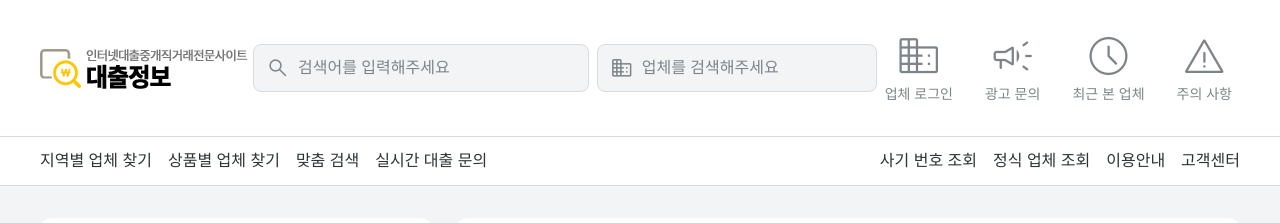
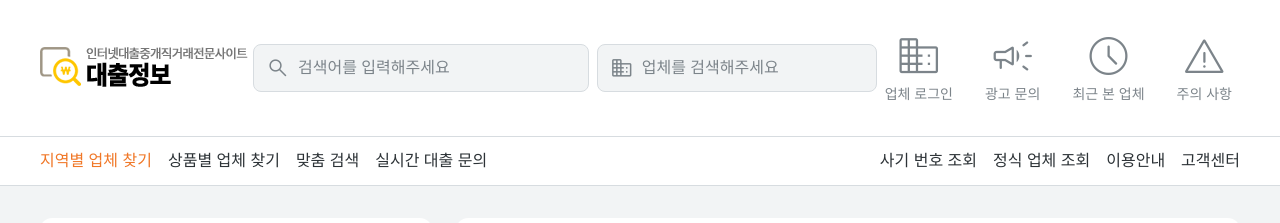
Before and after one commit to zegiha/loan_website, a Next.js app: page /loan/location in a window 1280 px wide. Shown: the top 223 px of the page. Built offline with nearby package versions, Linux system fonts and the light colour scheme.

Commit message:
feat: page linking

```diff
--- a/components/molecules/Layout/headerBottom/HeaderBottom.tsx
+++ b/components/molecules/Layout/headerBottom/HeaderBottom.tsx
@@ -1,11 +1,12 @@
 import {Row} from "@/components/atoms/layout";
 import style from './headerBottom.module.scss';
 import Typo from "@/components/atoms/typo/Typo";
+import {usePathname, useRouter} from "next/navigation";
 
 const items =  [
   [
-    {domain: '/loan/list/location', name: '지역별 업체 찾기'},
-    {domain: '/loan/list/production', name: '상품별 업체 찾기'},
+    {domain: '/loan/location', name: '지역별 업체 찾기'},
+    {domain: '/loan/product', name: '상품별 업체 찾기'},
     {domain: '/search', name: '맞춤 검색'},
     {domain: '/realtime/loan/post/list', name: '실시간 대출 문의'},
   ],
@@ -18,6 +19,8 @@ const items =  [
 ];
 
 export default function HeaderBottom() {
+  const router = useRouter()
+  const pathName = usePathname()
   return (
     <Row
       width={'fill'}
@@ -39,7 +42,9 @@ export default function HeaderBottom() {
             {v.map((v, i) => (
               <NavigationItem
                 key={i}
-                {...v}
+                isActive={pathName === v.domain}
+                onClick={() => router.push(v.domain)}
+                name={v.name}
               />
             ))}
           </Row>
@@ -49,13 +54,11 @@ export default function HeaderBottom() {
   );
 }
 
-function NavigationItem({domain, name}: {domain: string, name: string}) {
+function NavigationItem({onClick, name, isActive}: {onClick: () => void, name: string, isActive: boolean}) {
   return (
-    <span
-      onClick={() => {
-      }}
-    >
+    <span onClick={onClick}>
       <Typo.SubBody
+        color={isActive ? 'primary' : undefined}
         className={style.navigation}
       >
         {name}
--- a/components/molecules/Layout/headerTop/HeaderTop.tsx
+++ b/components/molecules/Layout/headerTop/HeaderTop.tsx
@@ -7,6 +7,7 @@ import {IIcon} from "@/components/atoms/icons/BaseIcon";
 import Typo from "@/components/atoms/typo/Typo";
 import {useState} from "react";
 import style from './headerTop.module.scss';
+import Link from "next/link";
 
 type TTopIconNavigation = 'company' | 'adContact' | 'recentlySeenCompany' | 'warnings';
 interface ITopIconNavigation {
@@ -22,7 +23,7 @@ const topIconNavigation: Array<ITopIconNavigation> = [
   {icon: 'warnings', label: '주의 사항', onClick: () => console.log('헤더 주의 사항')},
 ];
 
-export default function HeaderTop({isVisible}: {isVisible: boolean}) {
+export default function HeaderTop() {
 
   const [searchText, setSearchText] = useState('');
   const [companySearchText, setCompanySearchText] = useState('');
@@ -34,12 +35,14 @@ export default function HeaderTop({isVisible}: {isVisible: boolean}) {
         alignItems={'center'}
         className={style.bigWrapper}
       >
+        <Link href={'/'}>
           <Image
             src={LogoImage}
             alt={'로고 이미지'}
             width={213}
             height={45}
           />
+        </Link>
         <Row
           width={'fill'}
           gap={8}
--- a/components/molecules/companyCard/CompanyCard.tsx
+++ b/components/molecules/companyCard/CompanyCard.tsx
@@ -5,6 +5,7 @@ import Typo from "@/components/atoms/typo/Typo";
 import {semantic} from "@/shared/color";
 import {LocationIcon, PhoneIcon} from "@/components/atoms/icons";
 import {TPrimaryAndGenericColorString} from "@/shared/type";
+import Link from "next/link";
 
 export interface ICompanyCard{
   type: 'image' | 'vipText' | 'text';
@@ -27,6 +28,7 @@ export default function CompanyCard({
   name,
 }: ICompanyCard) {
   return (
+    <Link href={`/loan/${name}`}>
       <Col
         width={'fill'}
         gap={12}
@@ -128,5 +130,6 @@ export default function CompanyCard({
           </Row>
         </Col>
       </Col>
+    </Link>
   );
 }
--- a/components/organisms/details/detailsTitleSection/DetailsTitleSection.tsx
+++ b/components/organisms/details/detailsTitleSection/DetailsTitleSection.tsx
@@ -10,6 +10,7 @@ import {TPrimaryAndGenericColorString} from "@/shared/type";
 import {semantic} from "@/shared/color";
 import {useState} from "react";
 import Modal from "@/components/molecules/modal/Modal";
+import {useRouter} from "next/navigation";
 
 interface ILoanDetailsTitleSectionProps {
   type: 'loan'| 'post';
@@ -17,12 +18,14 @@ interface ILoanDetailsTitleSectionProps {
 }
 
 export default function DetailsTitleSection({type, title}: ILoanDetailsTitleSectionProps) {
-  const [isOpenWarning, setIsOpenWarning] = useState<boolean>(false);
+  const [isOpenWarning, setIsOpenWarning] = useState<boolean>(false)
+  const router = useRouter()
+
   return (
     <Section backgroundColor={'surface'}>
       <BaseButton
         className={style.backButtonContainer}
-        onClick={() => console.log('back')}
+        onClick={() => router.back()}
       >
         <Row gap={12} alignItems={'center'}>
           <ArrowIcon color={'dim'} deg={180}/>
--- a/components/organisms/premiumBanner/PremiumBanner.tsx
+++ b/components/organisms/premiumBanner/PremiumBanner.tsx
@@ -9,6 +9,7 @@ import {Col, Row} from "@/components/atoms/layout";
 import {ArrowIcon} from "@/components/atoms/icons";
 import getPremiumCards from "@/features/home/PremiumBannerAndRealTimeLoanSection/api/getPrimiumCards";
 import {PremiumCard} from "@/components/molecules";
+import Link from "next/link";
 
 export default function PremiumBanner({defaultCardNumber}: {defaultCardNumber: number}) {
   const swiperRef = useRef<SwiperType>();
@@ -65,7 +66,9 @@ export default function PremiumBanner({defaultCardNumber}: {defaultCardNumber: n
       >
         {getPremiumCards().map((v, i) => (
           <SwiperSlide key={i}>
-            <PremiumCard {...v} />
+            <Link href={`/loan/${v.name}`}>
+              <PremiumCard {...v}/>
+            </Link>
           </SwiperSlide>
         ))}
       </Swiper>
--- a/features/home/RegisterStatusTableAndRealTimeLoanTableSection/ui/RegisterStatusTable.tsx
+++ b/features/home/RegisterStatusTableAndRealTimeLoanTableSection/ui/RegisterStatusTable.tsx
@@ -4,6 +4,7 @@ import Typo from "@/components/atoms/typo/Typo";
 import {TableHead, TableRow} from "@/components/molecules";
 import {TRegisterStatus} from "@/shared/type";
 import {Table} from "@/components/organisms";
+import Link from "next/link";
 
 export default async function RegisterStatusTable() {
   return (
@@ -38,7 +39,8 @@ async function RegisterStatusTableRow({
   title,
   companyName,
 }: TRegisterStatus) {
-  return <TableRow>
+  return <Link href={`/loan/${companyName}`}>
+    <TableRow>
       <Typo.Contents width={70}>
         {location}
       </Typo.Contents>
@@ -49,4 +51,5 @@ async function RegisterStatusTableRow({
         {companyName}
       </Typo.Contents>
     </TableRow>
+  </Link>
 }
--- a/features/loanByLocation/ui/RegisteredCompanyTable.tsx
+++ b/features/loanByLocation/ui/RegisteredCompanyTable.tsx
@@ -1,5 +1,6 @@
 import {TableHead, TableRow} from "@/components/molecules";
 import Typo from "@/components/atoms/typo/Typo";
+import Link from "next/link";
 
 export function RegisteredCompanyTableHead() {
   return <TableHead>
@@ -29,7 +30,8 @@ export function RegisteredCompanyTableRow({
   title: string,
   name: string,
 }) {
-  return <TableRow>
+  return <Link href={`/loan/${name}`}>
+    <TableRow>
       <Typo.Contents width={60}>
         {location}
       </Typo.Contents>
@@ -43,4 +45,5 @@ export function RegisteredCompanyTableRow({
         {name}
       </Typo.Contents>
     </TableRow>
+  </Link>
 }
```
Lines whose indentation alone changed are shown as unchanged.
